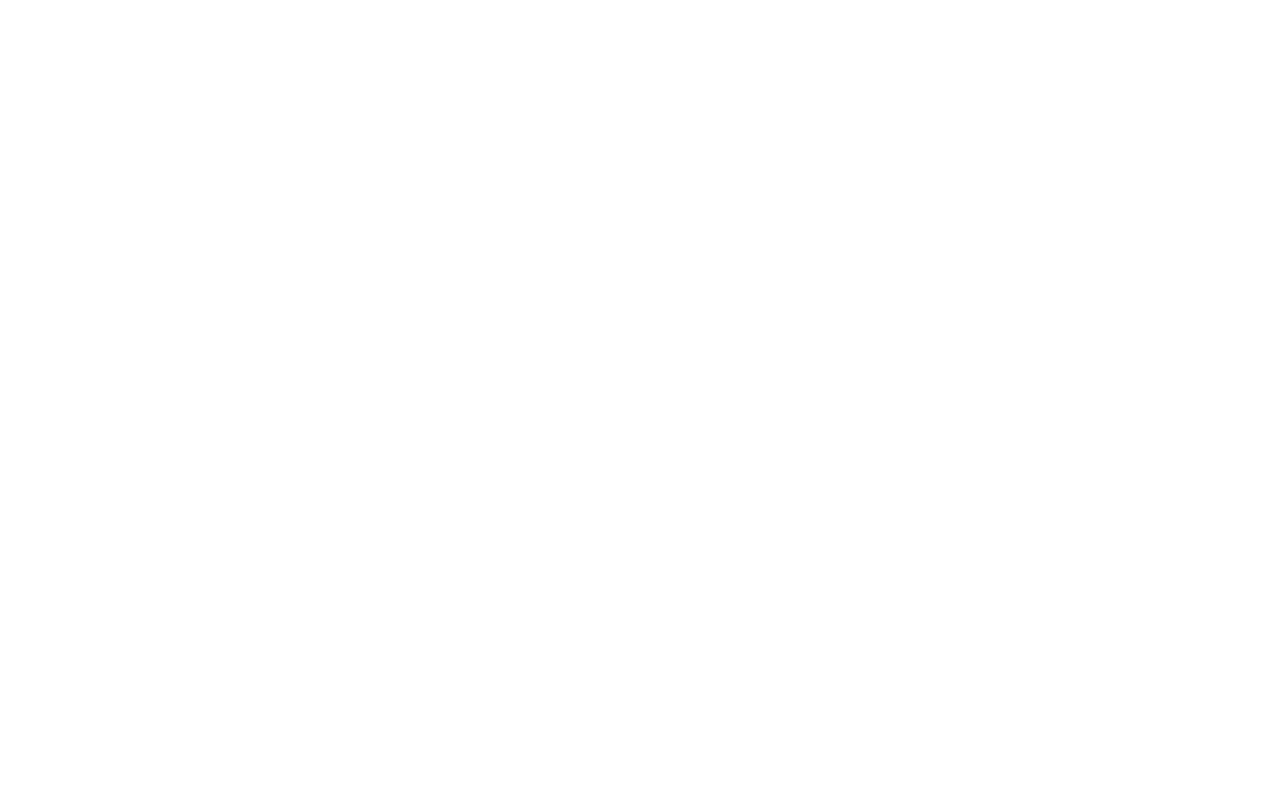
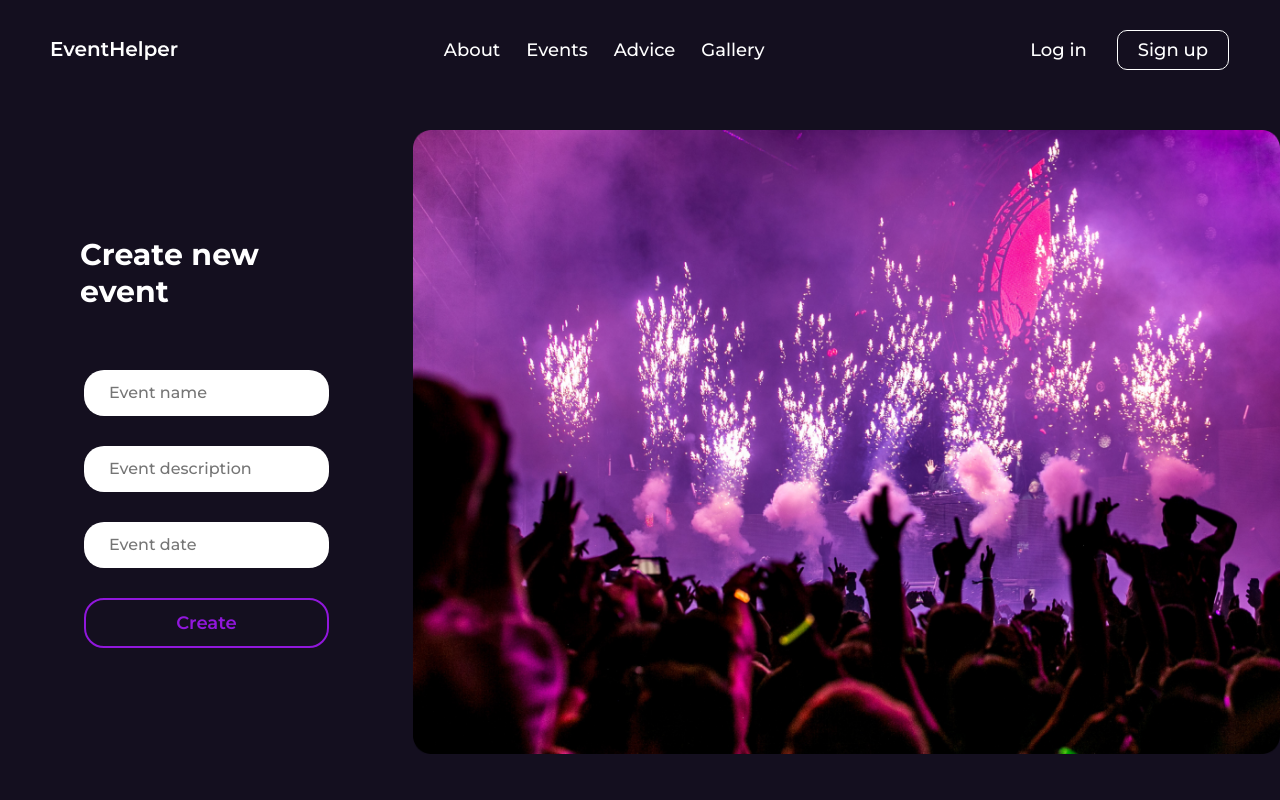
Before and after one commit to DiarCode/event-helper, a React (Create React App) app in the folder client/: page /create-event in a window 1280 px wide. Before the commit this address had no page. Shown: the top 800 px of the page. Built offline with nearby package versions, Linux system fonts and the light colour scheme.

Commit message:
new event creator page created

```diff
--- a/client/src/components/AdviceCard/adviceCard.css
+++ b/client/src/components/AdviceCard/adviceCard.css
@@ -2,6 +2,12 @@
   width: 315px;
   background: #ffffff;
   border-radius: 20px;
+  transition: all 0.3s ease;
+}
+
+.advice-card:hover {
+  scale: 0.95;
+  box-shadow: inset 0px 0px 30px rgba(50, 29, 97, 0.5);
 }
 
 .advice-card-image img {
--- /dev/null
+++ b/client/src/components/NewEventFields/NewEventFields.jsx
@@ -0,0 +1,15 @@
+import React from "react";
+import "./newEventFields.css";
+
+const NewEventFields = () => {
+  return (
+    <div className="newEvent-inputs">
+      <input className="newEvent-name" placeholder="Event name" />
+      <input className="newEvent-descrip" placeholder="Event description" />
+      <input className="newEvent-date" placeholder="Event date" />
+      <button className="newEvent-btn">Create</button>
+    </div>
+  );
+};
+
+export default NewEventFields;
--- /dev/null
+++ b/client/src/components/NewEventFields/newEventFields.css
@@ -0,0 +1,33 @@
+.newEvent-inputs {
+  display: flex;
+  flex-direction: column;
+  gap: 30px;
+}
+
+.newEvent-inputs input {
+  width: 100%;
+  font-weight: 500;
+  font-size: 16px;
+  line-height: 20px;
+  color: #000000;
+  padding: 13px 25px;
+  background-color: #fff;
+  border-radius: 20px;
+}
+
+.newEvent-btn {
+  font-weight: 600;
+  font-size: 18px;
+  line-height: 22px;
+  color: #9117dc;
+  padding: 12px 35px;
+  border: 2px solid #9117dc;
+  background: none;
+  border-radius: 20px;
+  transition: all 0.3s ease;
+}
+
+.newEvent-btn:hover {
+  color: #fff;
+  background-color: #9117dc;
+}
--- a/client/src/pages/AboutPage/aboutStyle.css
+++ b/client/src/pages/AboutPage/aboutStyle.css
@@ -27,7 +27,8 @@
   display: flex;
   flex-direction: column;
   gap: 20px;
-  padding: 0 50px;
+  margin: 0 auto;
+  padding: 0 40px;
 }
 
 .block-title {
--- /dev/null
+++ b/client/src/pages/CreateNewEventPage/CreateNewEventPage.jsx
@@ -0,0 +1,26 @@
+import React from "react";
+import "./createNewEventPage.css";
+import Image from "../../assets/newEventImage.png";
+import Navbar from "../../components/Navbar/Navbar";
+import Footer from "../../components/Footer/Footer";
+import NewEventFields from "../../components/NewEventFields/NewEventFields";
+
+const CreateNewEventPage = () => {
+  return (
+    <div className="newEvent">
+      <Navbar />
+      <div className="newEvent-content">
+        <div className="newEvent-fields">
+          <div className="newEvent-title">Create new event</div>
+          <NewEventFields />
+        </div>
+        <div className="newEvent-image">
+          <img src={Image} alt="" />
+        </div>
+      </div>
+      <Footer />
+    </div>
+  );
+};
+
+export default CreateNewEventPage;
--- /dev/null
+++ b/client/src/pages/CreateNewEventPage/createNewEventPage.css
@@ -0,0 +1,32 @@
+.newEvent {
+  width: 100%;
+  background-color: #140f1f;
+}
+
+.newEvent-content {
+  display: flex;
+  align-items: center;
+  justify-content: space-between;
+  margin-top: 30px;
+  margin-bottom: 100px;
+}
+
+.newEvent-image img {
+  max-width: 100%;
+  height: auto;
+}
+
+.newEvent-fields {
+  padding: 0 80px;
+  display: flex;
+  flex-direction: column;
+  align-items: center;
+}
+
+.newEvent-title {
+  font-weight: 700;
+  font-size: 30px;
+  line-height: 37px;
+  color: #ffffff;
+  margin-bottom: 60px;
+}
--- a/client/src/pages/Routing/Routing.jsx
+++ b/client/src/pages/Routing/Routing.jsx
@@ -2,6 +2,7 @@
 import { Route, Routes } from "react-router-dom";
 import AboutPage from "../AboutPage/AboutPage";
 import AdvicePage from "../AdvicePage/AdvicePage";
+import CreateNewEventPage from "../CreateNewEventPage/CreateNewEventPage";
 import EventsPage from "../EventsPage/EventsPage";
 import GalleryPage from "../GalleryPage/GalleryPage";
 import LoginPage from "../LoginPage/LoginPage";
@@ -16,6 +17,7 @@
       <Route path="/events" element={<EventsPage />} />
       <Route path="/advice" element={<AdvicePage />} />
       <Route path="/gallery" element={<GalleryPage />} />
+      <Route path="/create-event" element={<CreateNewEventPage />} />
     </Routes>
   );
 };
```
Also changed, not shown: client/src/assets/newEventImage.png (added).
